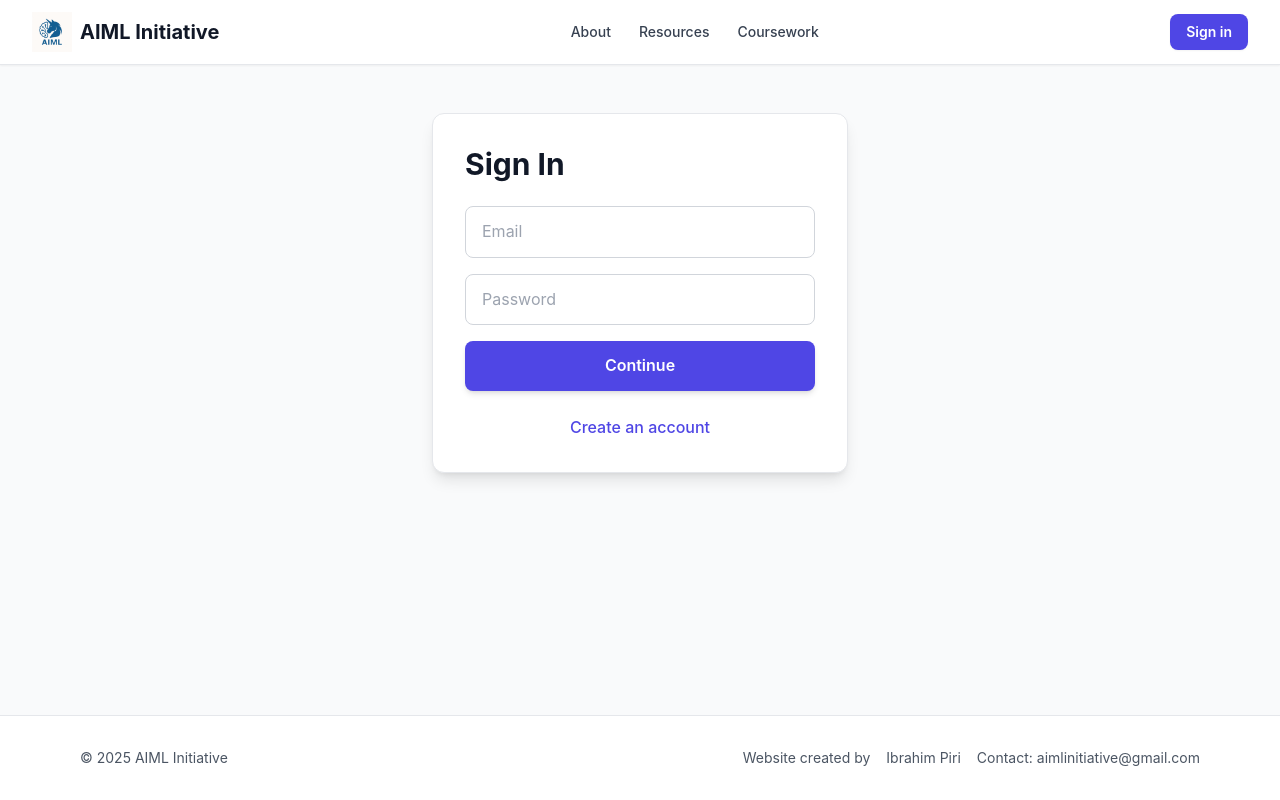
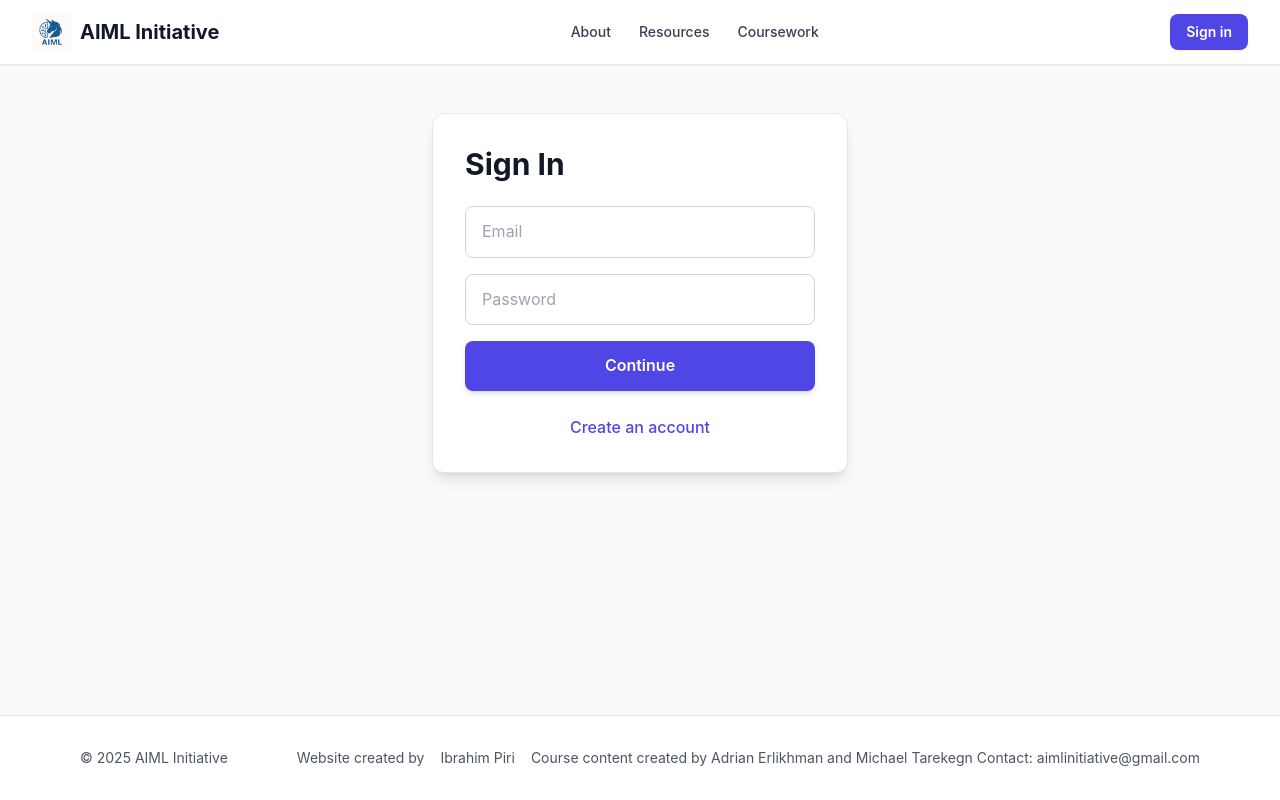
Before and after one commit to aimlinitiative/aimlinitiative.github.io, a React (Vite) app: page /login in a window 1280 px wide. Built offline with nearby package versions, Linux system fonts and the light colour scheme; no server answers.

Commit message:
Update Footer x2

```diff
--- a/src/components/Footer.jsx
+++ b/src/components/Footer.jsx
@@ -5,18 +5,14 @@ export default function Footer() {
                 <div className="flex flex-col items-center justify-between gap-3 sm:flex-row">
                     <p>© {new Date().getFullYear()} AIML Initiative</p>
                     <div className="flex items-center gap-4">
-                        Website created by{ " " }
-                        <a
+                        Website created by{" "} <a
                             className="hover:text-gray-900"
                             href="https://ibrahimpiri.com"
                             target="_blank"
                             rel="noreferrer"
-                        >
-                            Ibrahim Piri
-                        </a>
-                        <a className="hover:text-gray-900" href="aimlinitiative@gmail.com">
-                            Contact: aimlinitiative@gmail.com
-                        </a>
+                        > Ibrahim Piri </a>
+                        Course content created by Adrian Erlikhman and Michael Tarekegn
+                        Contact: aimlinitiative@gmail.com
                     </div>
                 </div>
             </div>
```
